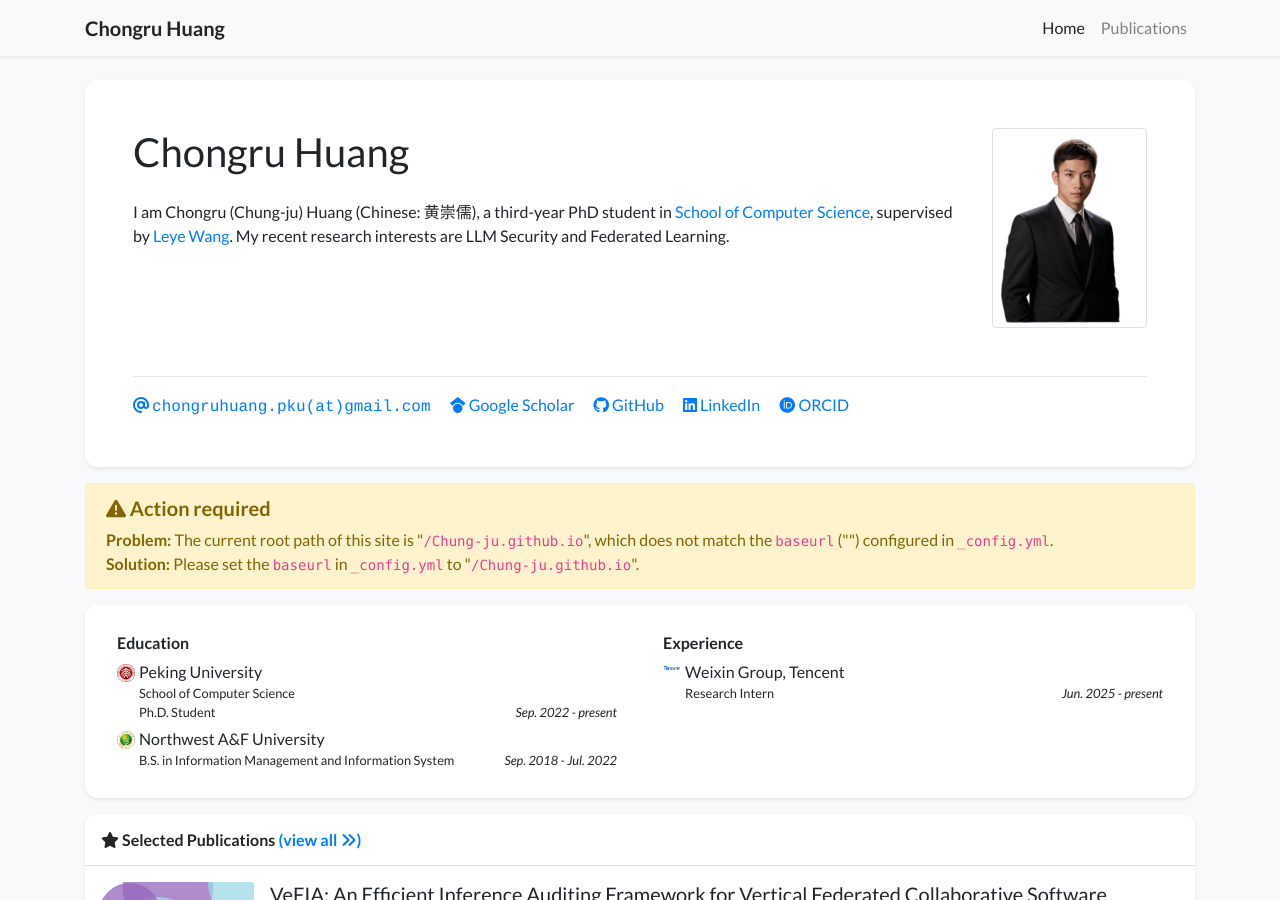
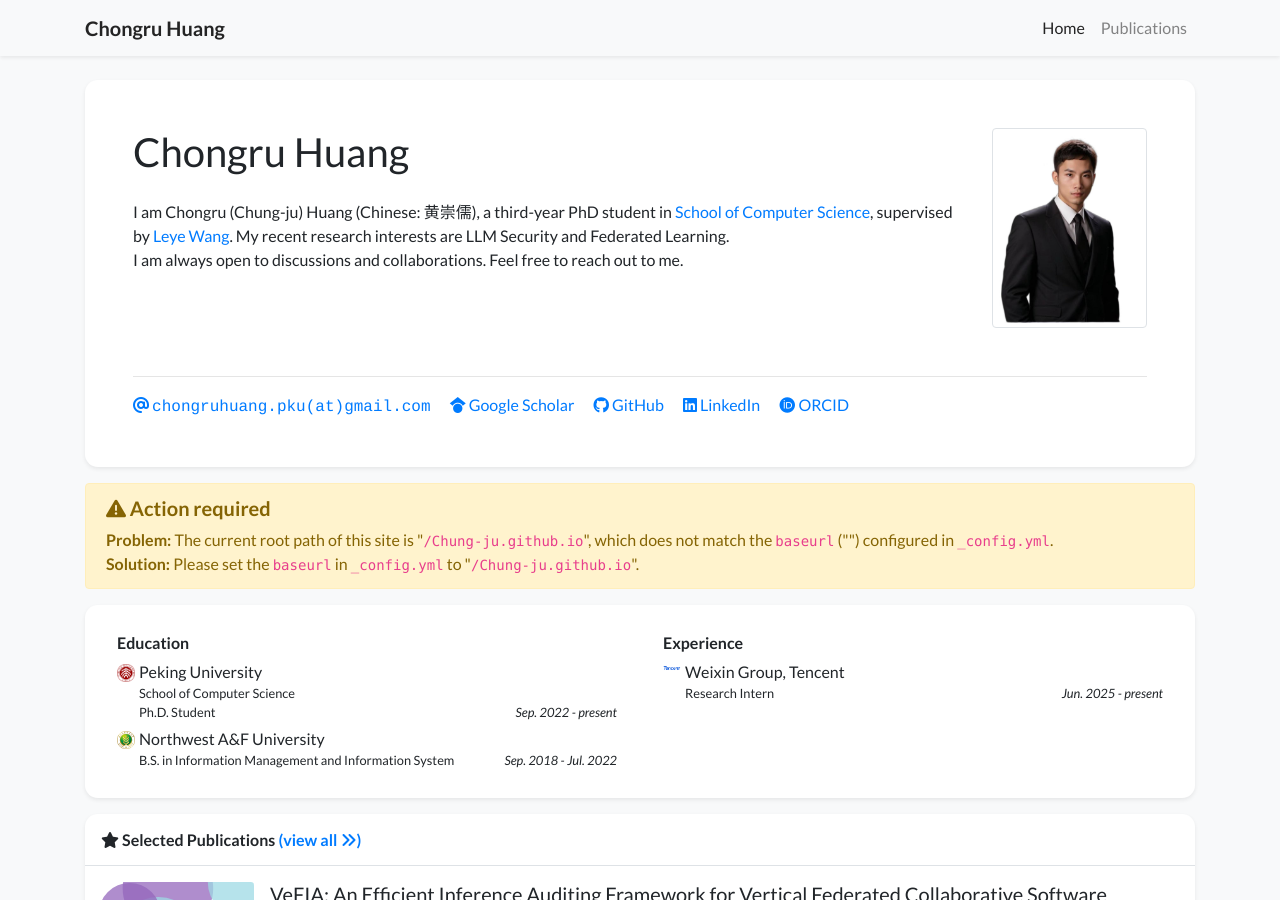
Before and after one commit to Chung-ju/Chung-ju.github.io, a Jekyll site: the page built from index.html, in a window 1280 px wide and 900 px high. Built offline with Jekyll 4.4.1, drawn with Linux system fonts in a browser that asks for light colours; nearby versions of some CDN libraries; a style sheet for code colours, icons or effects is not loaded.

Commit message:
Update profile.yml

```diff
--- a/_data/profile.yml
+++ b/_data/profile.yml
@@ -25,6 +25,10 @@ short_bio: >-
   <a href="https://cs.pku.edu.cn/English/Home.htm" target="_blank">School of Computer Science</a>, supervised by
   <a href="https://wangleye.github.io/" target="_blank">Leye Wang</a>.
   My recent research interests are LLM Security and Federated Learning.
+
+  <p>
+    I am always open to discussions and collaborations. Feel free to reach out to me.
+  </p>
 
 portrait_url: /assets/images/photos/portrait.jpg
 # portrait_caption: >-
```
